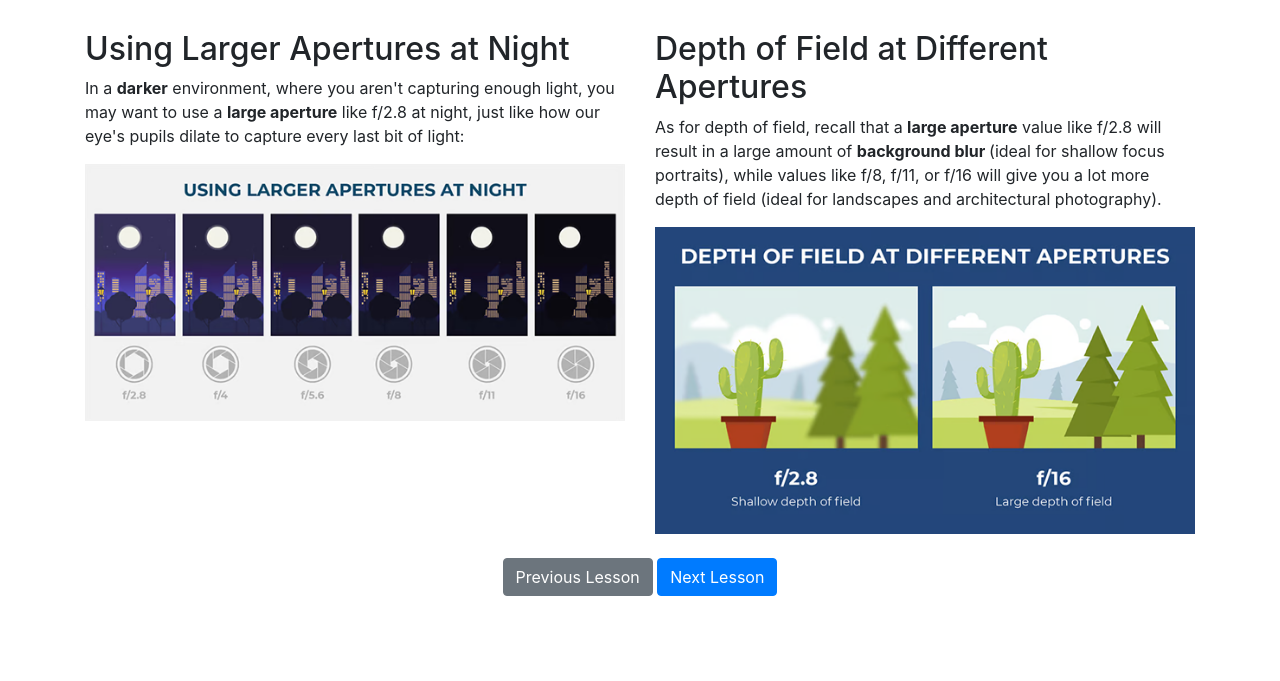
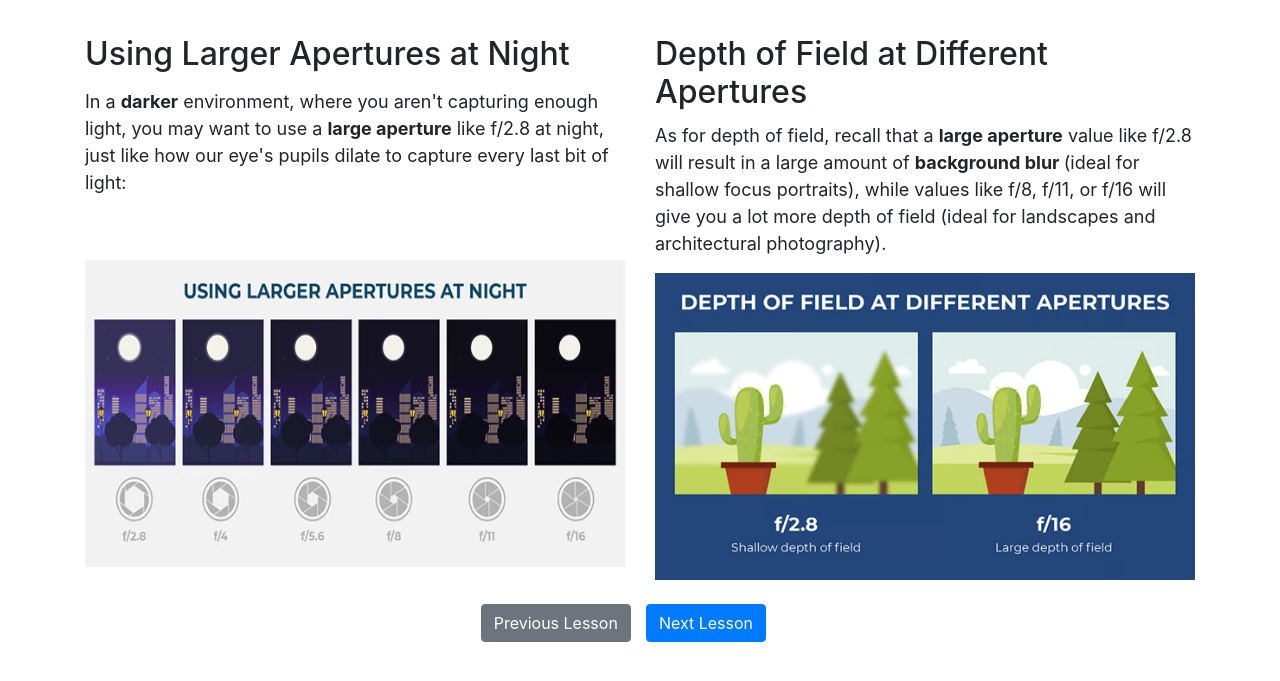
Before and after one commit to YYwang14/UI-Technical-Prototype, a Flask app: page /aperture_3 in a window 1280 px wide. Shown: the part 56-737 px from the top of the page. Run offline with Flask 3, Linux system fonts and the light colour scheme; some libraries are stand-ins or nearby versions.

Commit message:
Update aperture_3.html

```diff
--- a/templates/aperture_3.html
+++ b/templates/aperture_3.html
@@ -3,24 +3,24 @@
 {% block title %}Aperture Part 3{% endblock %}
 
 {% block content %}
-<div class="container"style="margin-top: 30px;">
+<div class="container"style="margin-top: 35px; font-size: 18px;">
     <div class="row">
         <!-- Left column for larger apertures at night -->
         <div class="col-md-6">
-            <h2>Using Larger Apertures at Night</h2>
+            <h2 style="margin-bottom: 15px;">Using Larger Apertures at Night</h2>
             <p>In a <strong>darker</strong> environment, where you aren't capturing enough light, you may want to use a <strong>large aperture</strong> like f/2.8 at night, just like how our eye's pupils dilate to capture every last bit of light:</p>
-            <img src="{{ url_for('static', filename='images/Aperture3.png') }}" alt="Larger Apertures at Night" class="img-fluid">
+            <img src="{{ url_for('static', filename='images/Aperture3.png') }}" alt="Larger Apertures at Night" class="img-fluid" style="margin-top: 48px; height: 307px;">
         </div>
 
         <!-- Right column for depth of field -->
         <div class="col-md-6">
-            <h2>Depth of Field at Different Apertures</h2>
+            <h2 style="margin-bottom: 10px;">Depth of Field at Different Apertures</h2>
             <p>As for depth of field, recall that a <strong>large aperture</strong> value like f/2.8 will result in a large amount of <strong>background blur </strong>(ideal for shallow focus portraits), while values like f/8, f/11, or f/16 will give you a lot more depth of field (ideal for landscapes and architectural photography).</p>
-            <img src="{{ url_for('static', filename='images/Aperture4.png') }}" alt="Depth of Field at Different Apertures" class="img-fluid">
+            <img src="{{ url_for('static', filename='images/Aperture4.png') }}" alt="Depth of Field at Different Apertures" class="img-fluid" >
         </div>
     </div>
-    <div class="text-center mt-4">
-        <a href="{{ url_for('aperture_2') }}" class="btn btn-secondary">Previous Lesson</a>
+    <div class="text-center mt-4" style="margin-left: -3%; ">
+        <a href="{{ url_for('aperture_2') }}" class="btn btn-secondary" style="margin-right: 10px;">Previous Lesson</a>
         <a href="{{ url_for('aperture_4') }}" class="btn btn-primary">Next Lesson</a>
     </div>
 </div>
```
